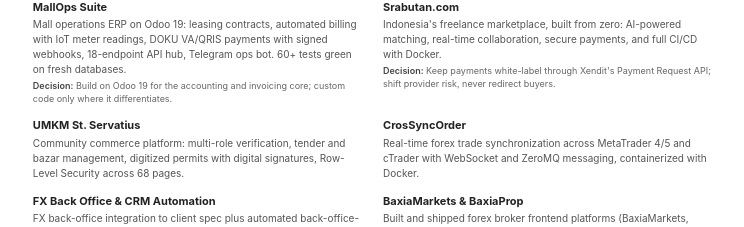
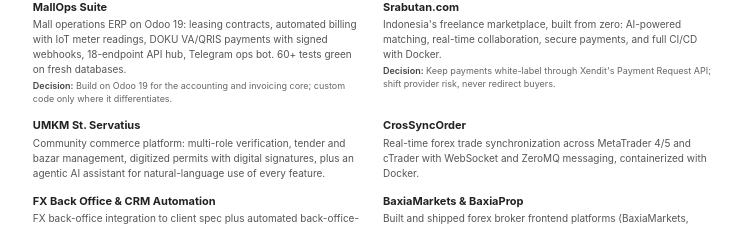
Before and after one commit to cryptorichyrich/biotama-next, a Next.js app: page /resume in a window 1280 px wide. Shown: the part 1250-1477 px from the top of the page, without its empty margins (267-1011 px from the left). Built offline with nearby package versions, Linux system fonts and the light colour scheme.

Commit message:
feat: add agentic AI assistant to UMKM Servatius project

```diff
--- a/src/data/projects.ts
+++ b/src/data/projects.ts
@@ -180,8 +180,8 @@ export const projects: Project[] = [
   {
     id: "umkm-st-servatius",
     name: "UMKM St. Servatius",
-    description: "Community commerce platform for a parish micro-business ecosystem (umkm.servatius.id): business directory with multi-role verification workflow, tender and bazar management with a 3-layer contribution guard (UI, consent checkbox, database RLS), and paper SOP forms digitized into auto-numbered PDF permits with digital signatures. 68 static pages hardened with Row-Level Security across 25 SQL migrations.",
-    short: "Community commerce platform: multi-role verification, tender and bazar management, digitized permits with digital signatures, Row-Level Security across 68 pages.",
+    description: "Community commerce platform for a parish micro-business ecosystem (umkm.servatius.id): business directory with multi-role verification workflow, tender and bazar management with a 3-layer contribution guard (UI, consent checkbox, database RLS), paper SOP forms digitized into auto-numbered PDF permits with digital signatures, and an agentic AI assistant that lets members drive the platform's full feature set through natural language. 68 static pages hardened with Row-Level Security across 25 SQL migrations.",
+    short: "Community commerce platform: multi-role verification, tender and bazar management, digitized permits with digital signatures, plus an agentic AI assistant for natural-language use of every feature.",
     tech: ["Astro", "React", "TypeScript", "Supabase", "PostgreSQL"],
     url: "https://umkm.servatius.id",
     landing: "/works/umkm-st-servatius",
--- a/src/data/works.ts
+++ b/src/data/works.ts
@@ -96,7 +96,7 @@ export const works: Work[] = [
     live: "https://umkm.servatius.id",
     role: "Product, design, full-stack",
     description:
-      "Direktori dan platform komunitas untuk UMKM Paroki St. Servatius. Menyatukan profil usaha, verifikasi multi-peran, tender dan bazar, serta perizinan digital.",
+      "Direktori dan platform komunitas untuk UMKM Paroki St. Servatius. Menyatukan profil usaha, verifikasi multi-peran, tender dan bazar, perizinan digital, serta asisten AI agen yang membuat seluruh fitur platform bisa dipakai lewat bahasa sehari-hari.",
     challenge:
       "Data usaha umat tersebar di grup chat dan spreadsheet. Proses izin bazar masih berbentuk formulir kertas, sulit dilacak, dan rawan duplikasi.",
     solution:
@@ -110,6 +110,7 @@ export const works: Work[] = [
       { title: "Verifikasi multi-peran", desc: "Admin, pengurus, dan pemilik usaha punya kewenangan yang jelas." },
       { title: "Bazar & tender", desc: "Pendaftaran, seleksi, dan kuota kontribusi terkontrol tanpa saling menimpa." },
       { title: "Izin digital", desc: "Formulir kertas menjadi PDF bernomor dengan tanda tangan digital." },
+      { title: "Asisten AI agen", desc: "Seluruh fitur platform bisa dijalankan lewat percakapan bahasa sehari-hari." },
     ],
     stack: ["Astro", "React", "TypeScript", "Supabase", "PostgreSQL"],
     palette: { bg: "#FDFBF6", ink: "#1A1D1B", muted: "#6B6E68", accent: "#D4942A", card: "#FFFFFF" },
```
Also changed, not shown: 1 other file (tests, documents, lock files or other folders).
